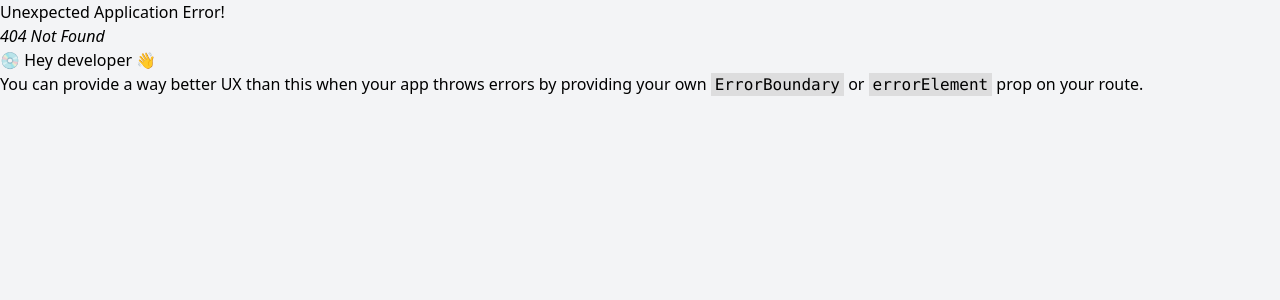
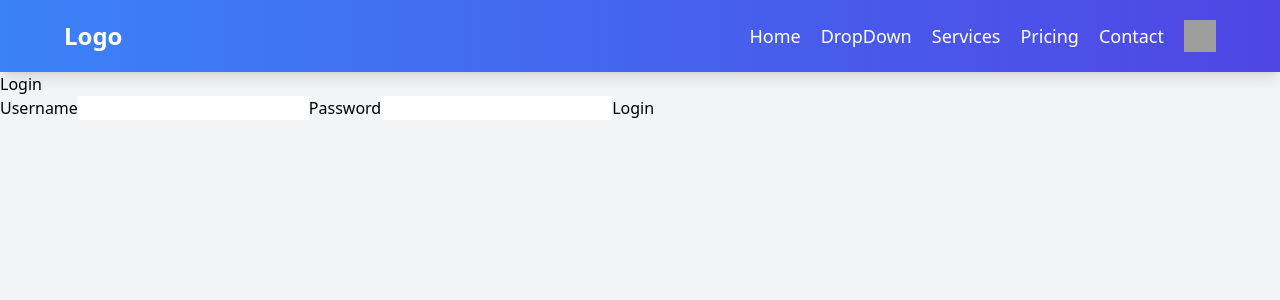
Before and after one commit to Meet-upadhyay25/react-store, a React (Create React App) app: page /login in a window 1280 px wide. Before the commit this address had no page. Shown: the top 300 px of the page. Built offline with nearby package versions, Linux system fonts and the light colour scheme; grey boxes are pictures that could not be loaded.

Commit message:
Added login form using formik library

```diff
--- a/package.json
+++ b/package.json
@@ -7,6 +7,7 @@
     "@testing-library/jest-dom": "^5.17.0",
     "@testing-library/react": "^13.4.0",
     "@testing-library/user-event": "^13.5.0",
+    "formik": "^2.4.6",
     "react": "^18.3.1",
     "react-dom": "^18.3.1",
     "react-redux": "^9.1.2",
--- /dev/null
+++ b/src/components/Feature/Auth/Login.js
@@ -0,0 +1,49 @@
+import { Form, ErrorMessage, Formik, Field } from "formik";
+import React from "react";
+
+const validate = (values) => {
+  const errors = {};
+  if (!values.username) {
+    errors.username = "Required";
+  } else if (values.username.length < 8) {
+    errors.username = "Less than 8 Character";
+  }
+
+  if (!values.password) {
+    errors.password = "Required";
+  }
+
+  return errors;
+};
+
+const Login = () => {
+  return (
+    <div>
+      <div>
+        <div>Login</div>
+        <Formik
+          initialValues={{
+            username: "",
+            password: "",
+          }}
+          validate={validate}
+          onSubmit={(values) => {
+            alert(JSON.stringify(values, null, 2));
+          }}
+        >
+          <Form>
+            <label htmlFor="username">Username</label>
+            <Field name="username" type="text" />
+            <ErrorMessage name="username" />
+            <label htmlFor="password">Password</label>
+            <Field name="password" type="password" />
+            <ErrorMessage name="password" />
+            <button type="submit">Login</button>
+          </Form>
+        </Formik>
+      </div>
+    </div>
+  );
+};
+
+export default Login;
--- /dev/null
+++ b/src/components/Feature/Auth/SignUp.js
@@ -0,0 +1,9 @@
+import React from 'react'
+
+const SignUp = () => {
+  return (
+    <div>SignUp</div>
+  )
+}
+
+export default SignUp
--- a/src/components/layout/Navbar.js
+++ b/src/components/layout/Navbar.js
@@ -21,7 +21,10 @@ const Navbar = () => {
               </li>
             ))}
             <li>
-              <img src={signIn} className="w-8 h-8" alt="login" />
+              <Link to={"/login"}>
+                <img src={signIn} className="w-8 h-8 cursor-pointer" alt="login" />
+
+              </Link>
             </li>
           </ul>
         </div>
```
Also changed, not shown: src/router/appRouter.js (+9 -4 lines), 1 other file (tests, documents, lock files or other folders).
